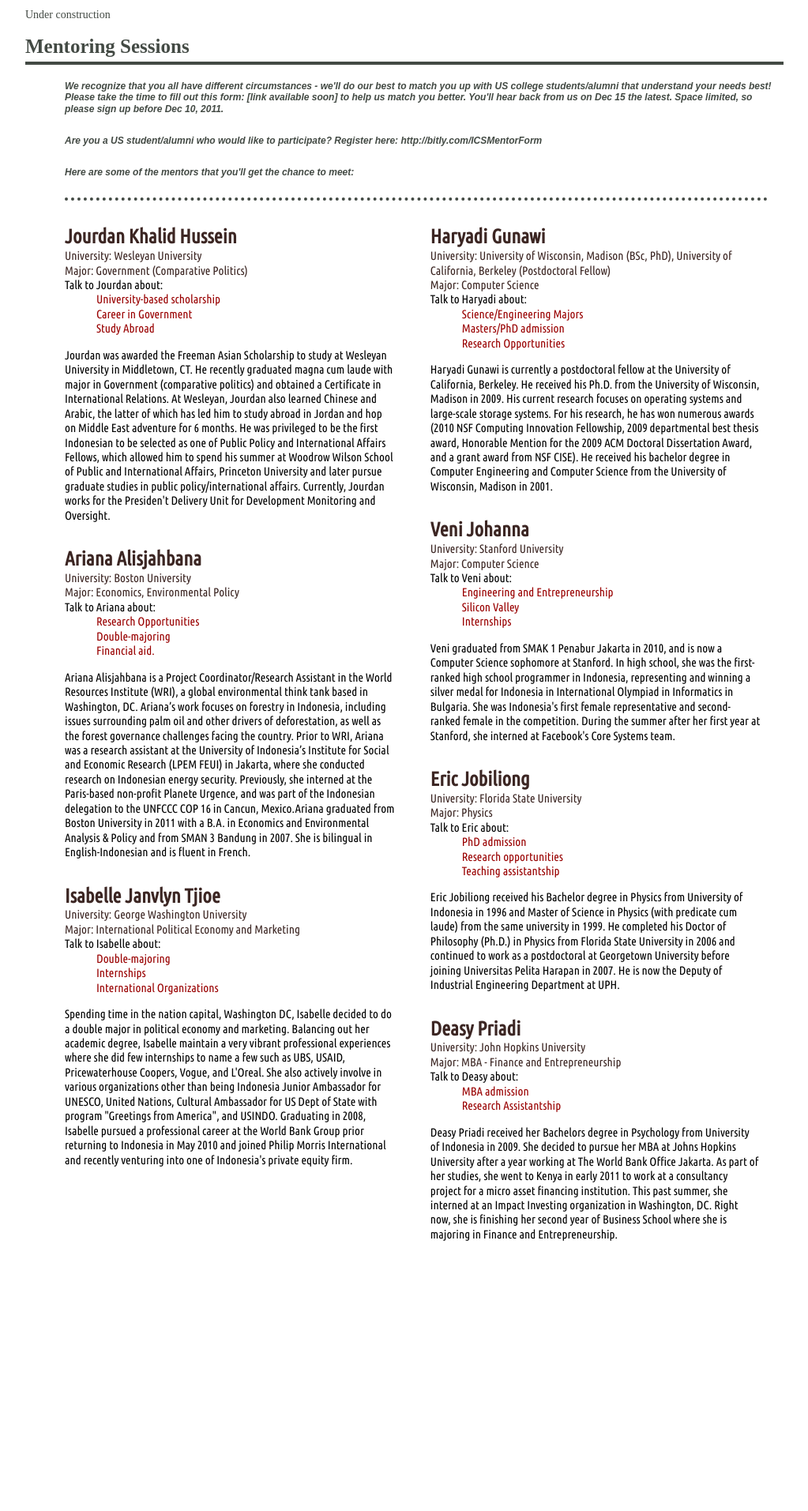
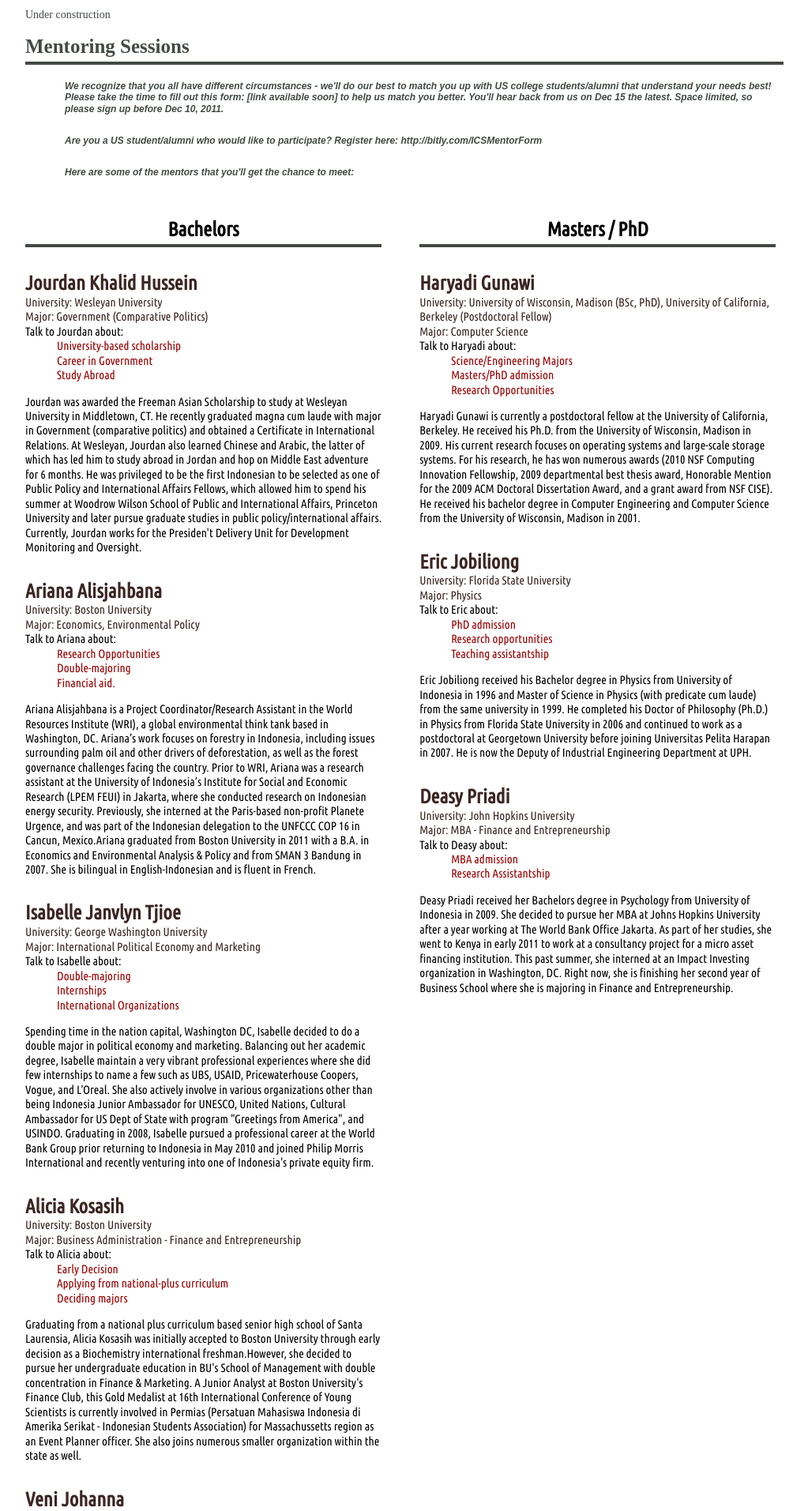
Before and after one commit to StanfordICS/stanfordics.github.com, a Jekyll site: the page built from activities_indonesia/index.html, in a window 1280 px wide. Shown: the part 480-2393 px from the top of the page at 79% size, without its empty margins (128-1151 px from the left). Built offline with Jekyll 4.4.1, drawn with Linux system fonts in a browser that asks for light colours; some web fonts are replaced; before the commit the page ends 2097 px from its top, so only the background shows below that; some of the changed text lies outside the part shown.

Commit message:
Add mentor details

```diff
--- a/_layouts/default.html
+++ b/_layouts/default.html
@@ -51,6 +51,12 @@
       {{ content }}
 
     </div>
+
+    <footer>
+      <div class="credit">
+      Indonesian Club at Stanford. Website by AVJ.
+      </div>
+    </footer>
   </div> <!--! end of #container -->
 
   <!--[if lt IE 7 ]>
--- a/activities_indonesia/index.html
+++ b/activities_indonesia/index.html
@@ -27,6 +27,7 @@
 <section class="mentors">
 
 <section class="half">
+  <h1>Bachelors</h1>
   <div>
     <span>Jourdan Khalid Hussein</span>
     <span>Wesleyan University</span>
@@ -68,10 +69,55 @@
     </span>
     <p>Spending time in the nation capital, Washington DC, Isabelle decided to do a double major in political economy and marketing. Balancing out her academic degree, Isabelle maintain a very vibrant professional experiences where she did few internships to name a few such as UBS, USAID, Pricewaterhouse Coopers, Vogue, and L'Oreal.  She also actively involve in various organizations other than being Indonesia Junior Ambassador for UNESCO, United Nations, Cultural Ambassador for US Dept of State with program "Greetings from America", and USINDO. Graduating in 2008, Isabelle pursued a professional career at the World Bank Group prior returning to Indonesia in May 2010 and joined Philip Morris International and recently venturing into one of Indonesia's private equity firm.</p>
   </div>
+
+  <div>
+    <span>Alicia Kosasih</span>
+    <span>Boston University</span>
+    <span>Business Administration - Finance and Entrepreneurship</span>
+    <span>Talk to Alicia about:
+      <ul>
+        <li>Early Decision</li>
+        <li>Applying from national-plus curriculum</li>
+        <li>Deciding majors</li>
+      </ul>
+    </span>
+    <p>Graduating from a national plus curriculum based senior high school of Santa Laurensia, Alicia Kosasih was initially accepted to Boston University through early decision as a Biochemistry international freshman.However, she decided to pursue her undergraduate education in BU's School of Management with double concentration in Finance & Marketing. A Junior Analyst at Boston University's Finance Club, this Gold Medalist at 16th International Conference of Young Scientists is currently involved in Permias (Persatuan Mahasiswa Indonesia di Amerika Serikat - Indonesian Students Association) for Massachussetts region as an Event Planner officer. She also joins numerous smaller organization within the state as well.</p>
+  </div>
+
+  <div>
+    <span>Veni Johanna</span>
+    <span>Stanford University</span>
+    <span>Computer Science</span>
+    <span>Talk to Veni about:
+      <ul>
+        <li>Early Action</li>
+        <li>Computer Science / Silicon Valley</li>
+        <li>Internships</li>
+      </ul>
+    </span>
+    <p>Veni graduated from SMAK 1 Penabur Jakarta in 2010, and is now a Computer Science sophomore at Stanford. In high school, she was the first-ranked high school programmer in Indonesia and also Silver Medalist of International Olympiad in Informatics in Bulgaria. She was Indonesia's first female representative to IOI after more than 10 years of participation. During the summer after her first year at Stanford, she interned at Facebook's Core Systems team. She's currently the Academic Director of Stanford ACM and President of Indonesian Club at Stanford.</p>
+
+  <div>
+    <span>Kevin Soedyatmiko</span>
+    <span>Massachusetts Institute of Technology (MIT)</span>
+    <span>Electrical Engineering and Computer Science, Economy</span>
+    <span>Talk to Kevin about:
+      <ul>
+        <li>Undergraduate Research Opportunities</li>
+        <li>Financial Aid</li>
+        <li>Engineering majors</li>
+      </ul>
+    </span>
+    <p>Kevin Soedyatmiko is studying Electrical Engineering and Computer Science (Course 6) and Economics (Course 14). He won a gold medal in International Physics Olympiad 2010. Kevin is a member of MIT Planetary Geodynamic Group, and, right now, he is studying hydrocarbon property of Titan (Saturn's biggest moon) from Cassini (NASA ongoing mission) exploration data. In addition, he also works as research assistant (under UROP - Undergraduate Research Opportunity Program), in MIT Research Laboratory Electronics.</p>
+  </div>
+
+  </div>
+
 </section>
 
 
 <section class="half">
+  <h1>Masters / PhD</h1>
   <div>
     <span>Haryadi Gunawi</span>
     <span>University of Wisconsin, Madison (BSc, PhD), University of California, Berkeley (Postdoctoral Fellow)</span>
@@ -84,20 +130,6 @@
       </ul>
     </span>
     <p>Haryadi Gunawi is currently a postdoctoral fellow at the University of California, Berkeley. He received his Ph.D. from the University of Wisconsin, Madison in 2009. His current research focuses on operating systems and large-scale storage systems. For his research, he has won numerous awards (2010 NSF Computing Innovation Fellowship, 2009 departmental best thesis award, Honorable Mention for the 2009 ACM Doctoral Dissertation Award, and a grant award from NSF CISE). He received his bachelor degree in Computer Engineering and Computer Science from the University of Wisconsin, Madison in 2001.</p>
-  </div>
-
-  <div>
-    <span>Veni Johanna</span>
-    <span>Stanford University</span>
-    <span>Computer Science</span>
-    <span>Talk to Veni about:
-      <ul>
-        <li>Engineering and Entrepreneurship</li>
-        <li>Silicon Valley</li>
-        <li>Internships</li>
-      </ul>
-    </span>
-    <p>Veni graduated from SMAK 1 Penabur Jakarta in 2010, and is now a Computer Science sophomore at Stanford. In high school, she was the first-ranked high school programmer in Indonesia, representing and winning a silver medal for Indonesia in International Olympiad in Informatics in Bulgaria. She was Indonesia's first female representative and second-ranked female in the competition. During the summer after her first year at Stanford, she interned at Facebook's Core Systems team.</p>
   </div>
 
   <div>
--- a/css/style.css
+++ b/css/style.css
@@ -280,6 +280,12 @@
   margin-bottom: 0;
 }
 
+/* CREDIT */
+.credit {
+  text-align:center;
+  font-style:italic;
+}
+
 /* LEAD IN */
 
 .leadin {
@@ -310,15 +316,16 @@
 .mentors {
   font-family:'Ubuntu Condensed', sand-serif;
   color: #000000;
-  margin-left:50px;
-  margin-right:20px;
-  border-top:4px dotted #434A44;
   font-size:15px;
 }
 
 .mentors div {
   margin-top:30px;
   border-bottom:2px #434A44;
+}
+
+.mentors h1 {
+  text-align:center;
 }
 
 /* mentor name */
```
